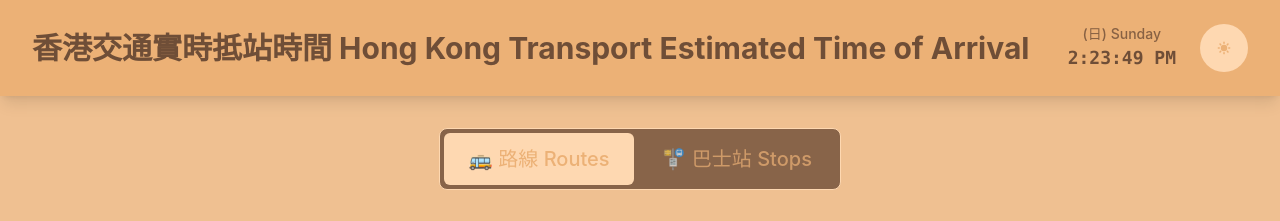
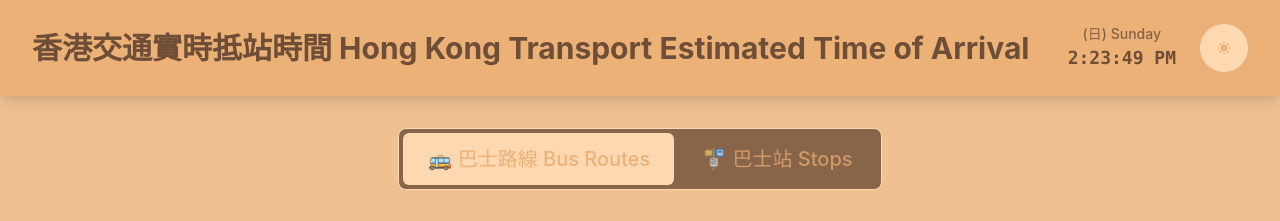
Before and after one commit to codekaburra/hk-transit-eta, a React (Create React App) app in the folder react-ui/: page / in a window 1280 px wide. Shown: the top 221 px of the page. Built offline with nearby package versions, Linux system fonts and the light colour scheme; no server answers; the HTML template or start-up script is replaced by a standard one.

Commit message:
done for bus

```diff
--- a/react-ui/src/components/HomePage.tsx
+++ b/react-ui/src/components/HomePage.tsx
@@ -123,7 +123,7 @@ export const HomePage: React.FC = () => {
                 onClick={() => setSearchType('route')}
                 className={`px-6 py-3 font-medium text-xl rounded-md transition-colors duration-300 ${getButtonClass(searchType === 'route')}`}
               >
-                🚌 路線 Routes
+                🚌 巴士路線 Bus Routes
               </button>
               <button
                 onClick={() => setSearchType('stop')}
```
